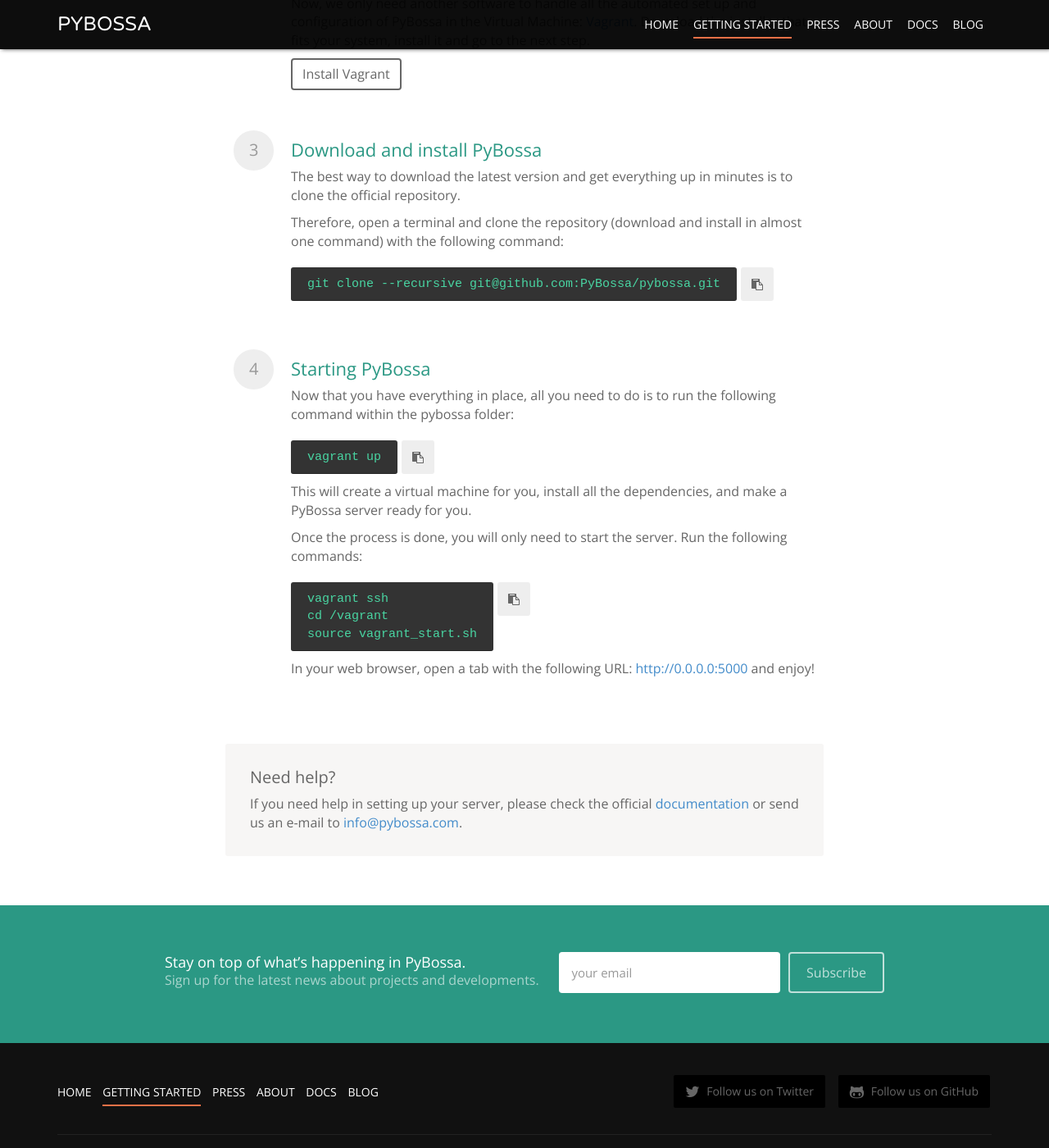
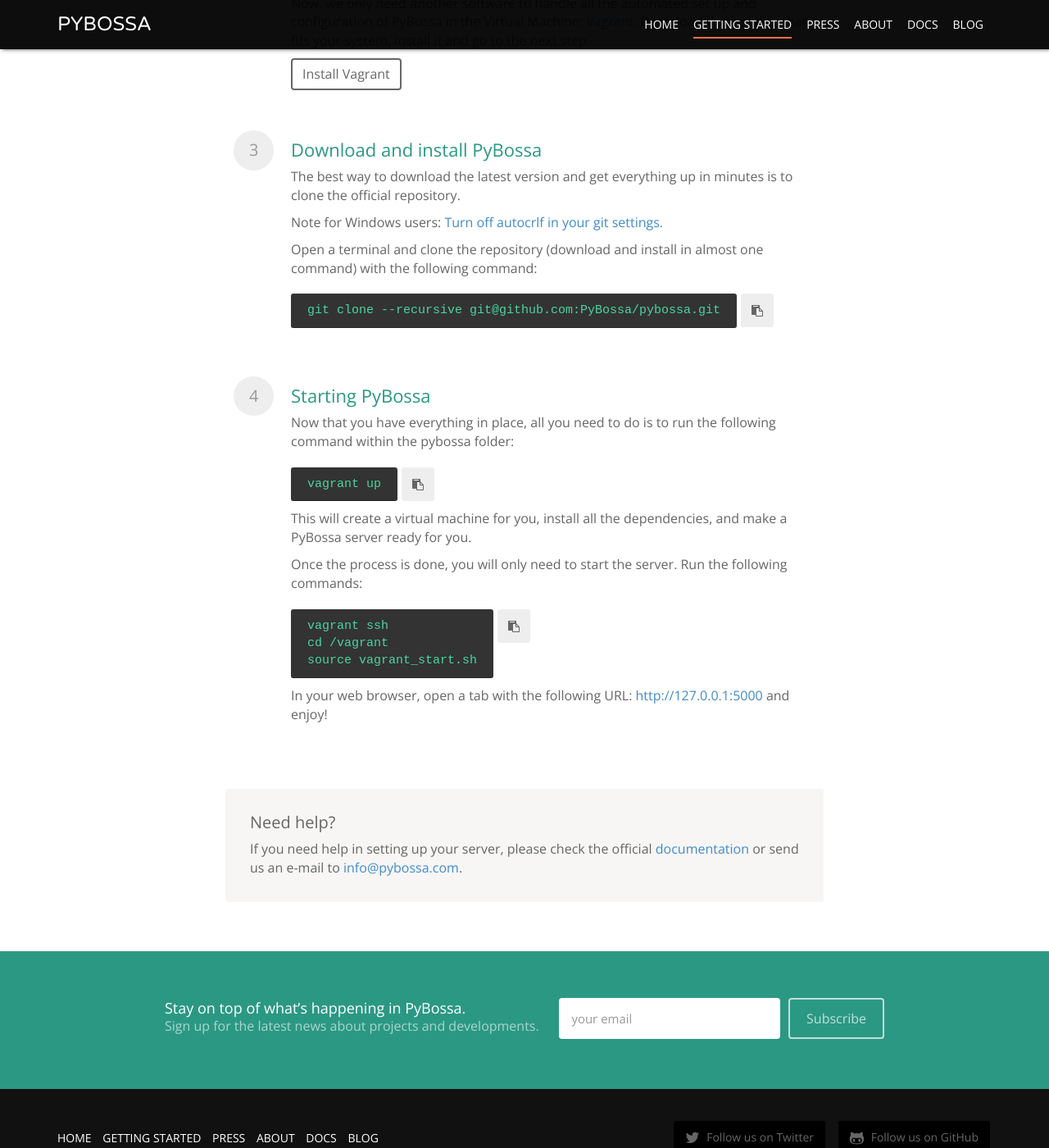
Before and after one commit to Scifabric/pybossa.github.io, a Jekyll site: the page built from getting-started/index.html, in a window 1280 px wide and 1400 px high, scrolled down 543 px. Shown: the whole window at 82% size. Built offline with Jekyll 4.4.1, drawn with Linux system fonts in a browser that asks for light colours; nearby versions of some CDN libraries; Markdown is read by kramdown in place of the engine named in the settings.

Commit message:
Fix vagrant instructions

```diff
--- a/getting-started/index.html
+++ b/getting-started/index.html
@@ -23,7 +23,8 @@
 			<li>
 				<h3>Download and install PyBossa</h3>
 				<p>The best way to download the latest version and get everything up in minutes is to clone the official repository.</p>
-				<p>Therefore, open a terminal and clone the repository (download and install in almost one command) with the following command:</p>
+				<p>Note for Windows users: <a href="https://help.github.com/articles/dealing-with-line-endings#platform-windows">Turn off autocrlf in your git settings.</a></p>
+				<p>Open a terminal and clone the repository (download and install in almost one command) with the following command:</p>
 				<kbd>
 					<ul>
 						<li id="git" name="id">git clone --recursive git@github.com:PyBossa/pybossa.git</li>
@@ -50,7 +51,7 @@
 					</ul>
 				</kbd>
 				<a href="#" class="copy-button" data-clipboard-text="vagrant ssh\n cd /vagrant\n source vagrant_starth.sh\n"><i class="fa fa-clipboard"></i><span>Copy to clipboard</span></a>
-				<p>In your web browser, open a tab with the following URL: <a href="http://0.0.0.0:5000">http://0.0.0.0:5000</a> and enjoy!</p>
+				<p>In your web browser, open a tab with the following URL: <a href="http://127.0.0.1:5000">http://127.0.0.1:5000</a> and enjoy!</p>
 			</li>
 		</ol>
 		<div class="support">
```
